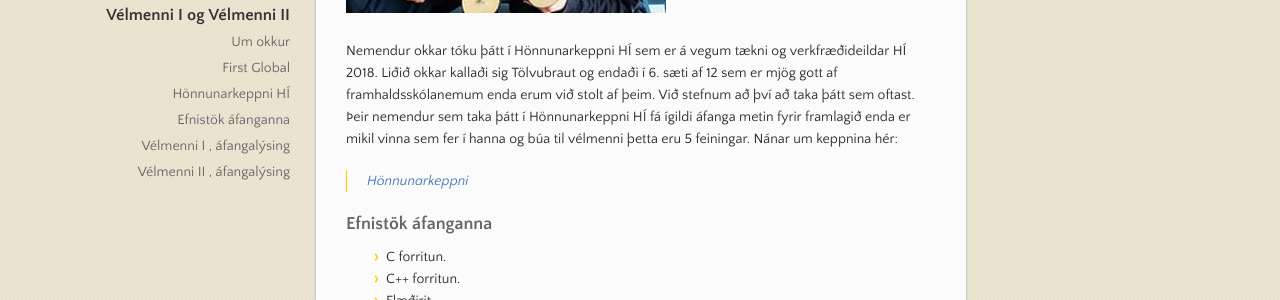
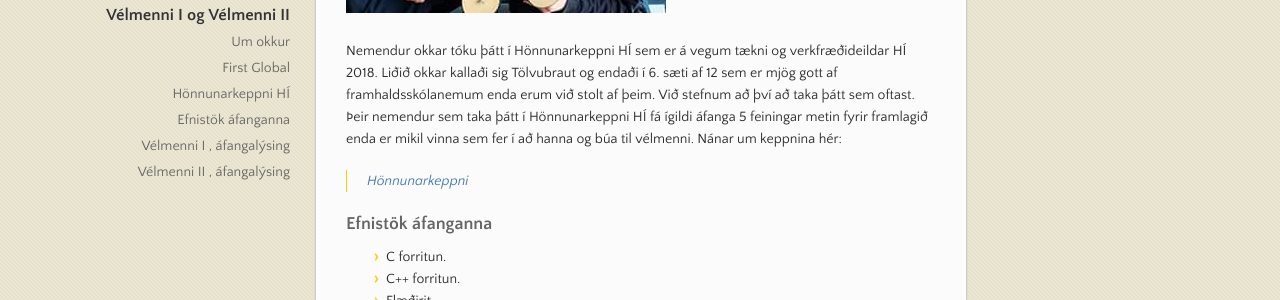
Before and after one commit to eirben/eirben.github.io, a Jekyll site: the page built from index.md, in a window 1280 px wide and 900 px high, scrolled down 2154 px. Shown: the part 217-517 px from the top of the window. Built offline with Jekyll 4.4.1, drawn with Linux system fonts in a browser that asks for light colours; our own code applies the rules of GitHub Pages for plain Markdown files.

Commit message:
Update index.md

```diff
--- a/index.md
+++ b/index.md
@@ -21,7 +21,7 @@ Nemendur okkar einbeittir og á fullu í keppninni í Washington, þetta var óm
 ![First Global keppni](https://eirben.github.io/honnunarkeppni_hi.jpg)
 
 Nemendur okkar tóku þátt í Hönnunarkeppni HÍ sem er á vegum tækni og verkfræðideildar HÍ 2018.  Liðið okkar kallaði sig Tölvubraut og endaði í 6. sæti af 12 sem er mjög gott af framhaldsskólanemum enda erum við stolt af þeim. Við stefnum að því að taka þátt sem oftast.
-Þeir nemendur sem taka þátt í Hönnunarkeppni HÍ fá ígildi áfanga metin fyrir framlagið enda er mikil vinna sem fer í hanna og búa til vélmenni þetta eru 5 feiningar.
+Þeir nemendur sem taka þátt í Hönnunarkeppni HÍ fá ígildi áfanga 5 feiningar metin fyrir framlagið enda er mikil vinna sem fer í að hanna og búa til vélmenni.
 Nánar um keppnina hér:
 
 > [Hönnunarkeppni](https://www.facebook.com/HonnunarkeppniHI/)
```
